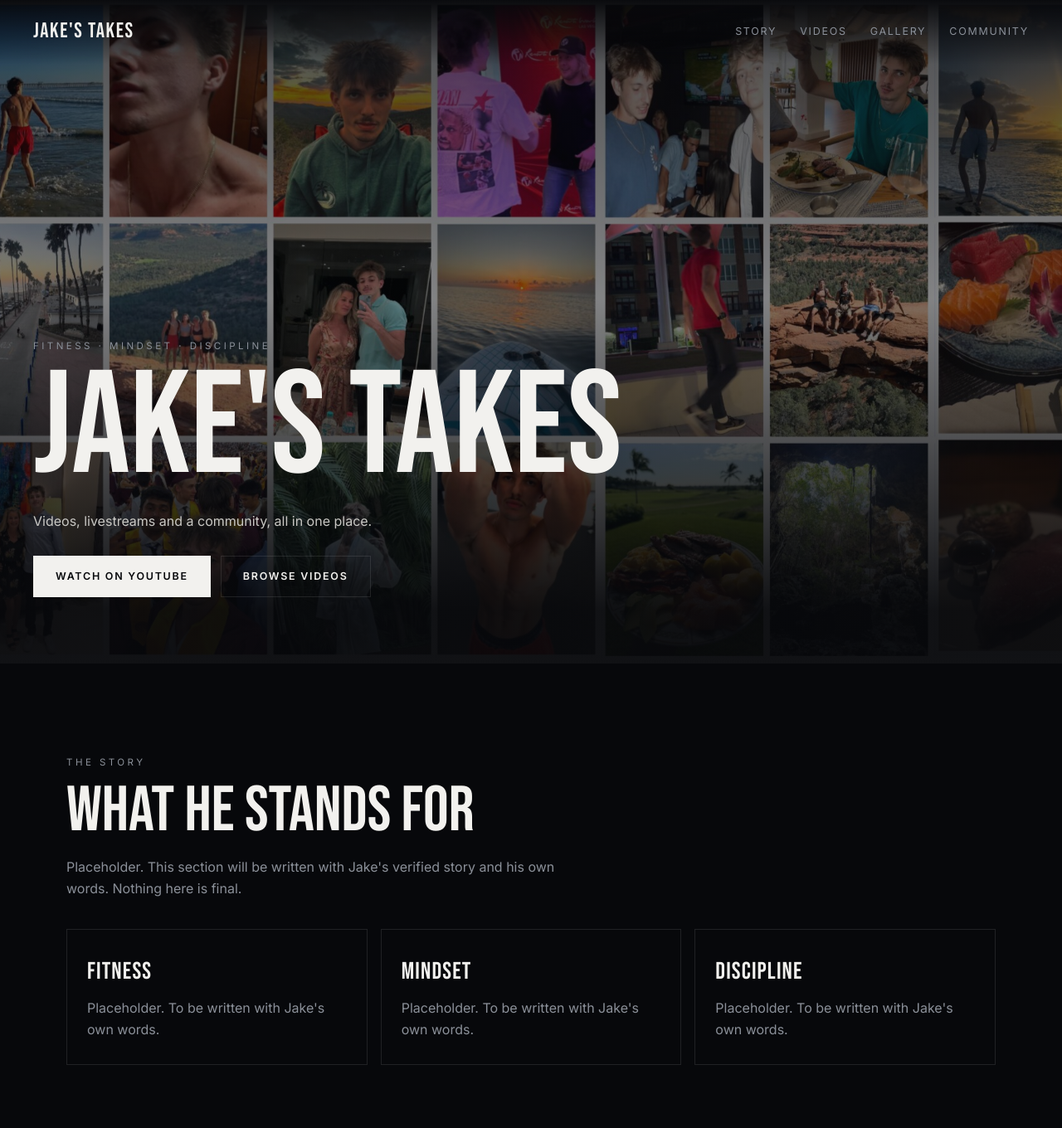
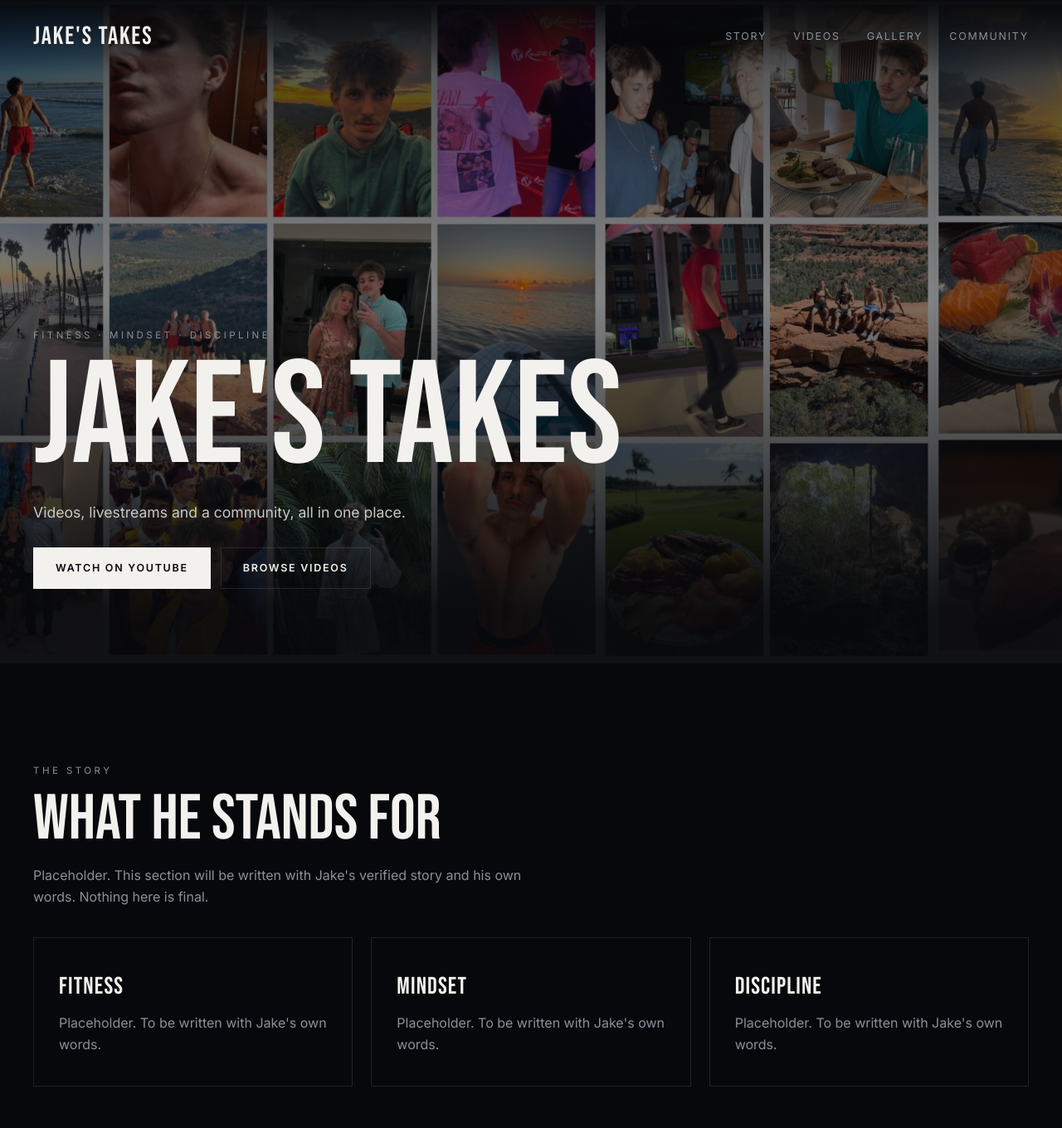
Before and after one commit to aditya20490/jakes-takes, a Next.js app: page / in a window 1280 px wide. Shown: the top 1360 px of the page at 83% size. Built offline with nearby package versions, Linux system fonts and the light colour scheme; no server answers.

Commit message:
Update globals.css

```diff
--- a/app/globals.css
+++ b/app/globals.css
@@ -5,6 +5,12 @@
   --grey: #8b9099;
   --text: #f2f1ee;
   --line: rgba(255, 255, 255, 0.1);
+  --gutter: 20px;
+  /* Side spacing that keeps all content on one centered 1200px column */
+  --edge: max(var(--gutter), calc((100% - 1200px) / 2));
+}
+@media (min-width: 760px) {
+  :root { --gutter: 40px; }
 }
 
 * { box-sizing: border-box; margin: 0; padding: 0; }
@@ -20,6 +26,14 @@ body {
 
 a { color: inherit; text-decoration: none; }
 a:focus-visible { outline: 2px solid var(--text); outline-offset: 3px; }
+[id] { scroll-margin-top: 72px; }
+
+.skip { position: absolute; left: -9999px; top: 0; }
+.skip:focus {
+  left: 16px; top: 12px; z-index: 30;
+  background: var(--text); color: var(--bg);
+  padding: 10px 14px; font-size: 0.85rem; font-weight: 600;
+}
 
 /* NAV */
 .nav {
@@ -31,7 +45,7 @@ a:focus-visible { outline: 2px solid var(--text); outline-offset: 3px; }
   justify-content: space-between;
   align-items: center;
   gap: 4px 16px;
-  padding: 14px 20px;
+  padding: 14px var(--edge);
   background: linear-gradient(to bottom, rgba(7,8,11,0.95), rgba(7,8,11,0));
 }
 .logo { font-family: var(--font-display); font-size: 1.6rem; letter-spacing: 0.06em; }
@@ -43,6 +57,7 @@ a:focus-visible { outline: 2px solid var(--text); outline-offset: 3px; }
   text-transform: uppercase;
   color: var(--grey);
 }
+.nav-links a { transition: color 0.2s; }
 .nav-links a:hover { color: var(--text); }
 
 /* HERO: if hero-collage.jpg is missing, the dark gradient shows instead */
@@ -50,7 +65,7 @@ a:focus-visible { outline: 2px solid var(--text); outline-offset: 3px; }
   min-height: 100svh;
   display: flex;
   align-items: flex-end;
-  padding: 130px 20px 60px;
+  padding: 130px var(--edge) 60px;
   background:
     linear-gradient(to top, rgba(7,8,11,0.96) 8%, rgba(7,8,11,0.5) 55%, rgba(7,8,11,0.72)),
     url('/images/hero-collage.jpg') 50% 40% / cover no-repeat,
@@ -81,24 +96,21 @@ a:focus-visible { outline: 2px solid var(--text); outline-offset: 3px; }
   background: var(--text);
   color: var(--bg);
   border: 1px solid var(--text);
+  font-family: inherit;
   font-size: 0.78rem;
   font-weight: 600;
   letter-spacing: 0.14em;
   text-transform: uppercase;
-  transition: background 0.2s, color 0.2s;
+  cursor: pointer;
+  transition: background 0.2s, color 0.2s, border-color 0.2s;
 }
 .btn:hover { background: #fff; }
 .btn.ghost { background: transparent; color: var(--text); border-color: var(--line); }
 .btn.ghost:hover { border-color: var(--text); background: rgba(255,255,255,0.06); }
 
 /* SECTIONS */
-.section { padding: 80px 20px; max-width: 1200px; margin: 0 auto; }
-.section.alt {
-  max-width: none;
-  background: var(--charcoal);
-  padding-left: max(20px, calc((100vw - 1200px) / 2));
-  padding-right: max(20px, calc((100vw - 1200px) / 2));
-}
+.section { padding: 80px var(--edge); }
+.section.alt { background: var(--charcoal); }
 .section h2 {
   font-family: var(--font-display);
   font-weight: 400;
@@ -112,10 +124,10 @@ a:focus-visible { outline: 2px solid var(--text); outline-offset: 3px; }
 
 /* CARDS */
 .grid3 { display: grid; grid-template-columns: 1fr; gap: 16px; margin-bottom: 32px; }
-.card { background: var(--bg); border: 1px solid var(--line); }
-.section.alt .card { background: #0b0d11; }
+.card { background: var(--bg); border: 1px solid var(--line); transition: border-color 0.2s; }
+.card:hover { border-color: rgba(255,255,255,0.3); }
 .pillar { padding: 28px 24px; }
-.pillar h3, .video h3 {
+.pillar h3 {
   font-family: var(--font-display);
   font-weight: 400;
   font-size: 1.8rem;
@@ -123,16 +135,6 @@ a:focus-visible { outline: 2px solid var(--text); outline-offset: 3px; }
   text-transform: uppercase;
   margin-bottom: 8px;
 }
-.video h3 { font-size: 1.4rem; text-transform: none; letter-spacing: 0.02em; }
-.thumb {
-  aspect-ratio: 16 / 9;
-  display: grid;
-  place-items: center;
-  background: linear-gradient(135deg, var(--navy), #05060a);
-  color: var(--grey);
-  font-size: 1.6rem;
-}
-.video-body { padding: 16px 18px 20px; }
 .tag {
   display: inline-block;
   margin-bottom: 8px;
@@ -148,11 +150,16 @@ a:focus-visible { outline: 2px solid var(--text); outline-offset: 3px; }
   aspect-ratio: 4 / 5;
   background: linear-gradient(160deg, #161a22, #0a0c10);
   border: 1px solid var(--line);
+  transition: border-color 0.2s;
 }
+.tile:hover { border-color: rgba(255,255,255,0.3); }
+
+/* Narrower, easier-to-read column for a single video page */
+.page.narrow { max-width: 980px; }
 
 /* FOOTER */
 .footer {
-  padding: 36px 20px;
+  padding: 36px var(--edge);
   border-top: 1px solid var(--line);
   color: var(--grey);
   font-size: 0.8rem;
@@ -161,14 +168,17 @@ a:focus-visible { outline: 2px solid var(--text); outline-offset: 3px; }
 .footer p + p { margin-top: 8px; }
 .footer a:hover { color: var(--text); }
 
-/* LARGER SCREENS */
+/* TABLET AND DESKTOP */
 @media (min-width: 760px) {
-  .nav { padding: 18px 40px; }
-  .nav-links { gap: 28px; font-size: 0.78rem; }
-  .hero { padding: 140px 40px 80px; }
-  .section { padding: 110px 40px; }
-  .grid3 { grid-template-columns: repeat(3, 1fr); }
-  .gallery { grid-template-columns: repeat(3, 1fr); gap: 14px; }
+  .nav { padding-top: 20px; padding-bottom: 20px; }
+  .nav-links { gap: 32px; font-size: 0.78rem; }
+  .logo { font-size: 1.9rem; }
+  .hero { padding-top: 150px; padding-bottom: 90px; min-height: max(100svh, 640px); }
+  .section { padding-top: 120px; padding-bottom: 120px; }
+  .grid3 { grid-template-columns: repeat(3, 1fr); gap: 22px; }
+  .pillar { padding: 36px 30px; }
+  .gallery { grid-template-columns: repeat(3, 1fr); gap: 16px; }
+  .lead { font-size: 1.1rem; max-width: 560px; }
 }
 
 @keyframes rise {
@@ -178,4 +188,5 @@ a:focus-visible { outline: 2px solid var(--text); outline-offset: 3px; }
 @media (prefers-reduced-motion: reduce) {
   .hero-inner { animation: none; }
   html { scroll-behavior: auto; }
+  .btn, .card, .tile, .nav-links a { transition: none; }
 }
```
